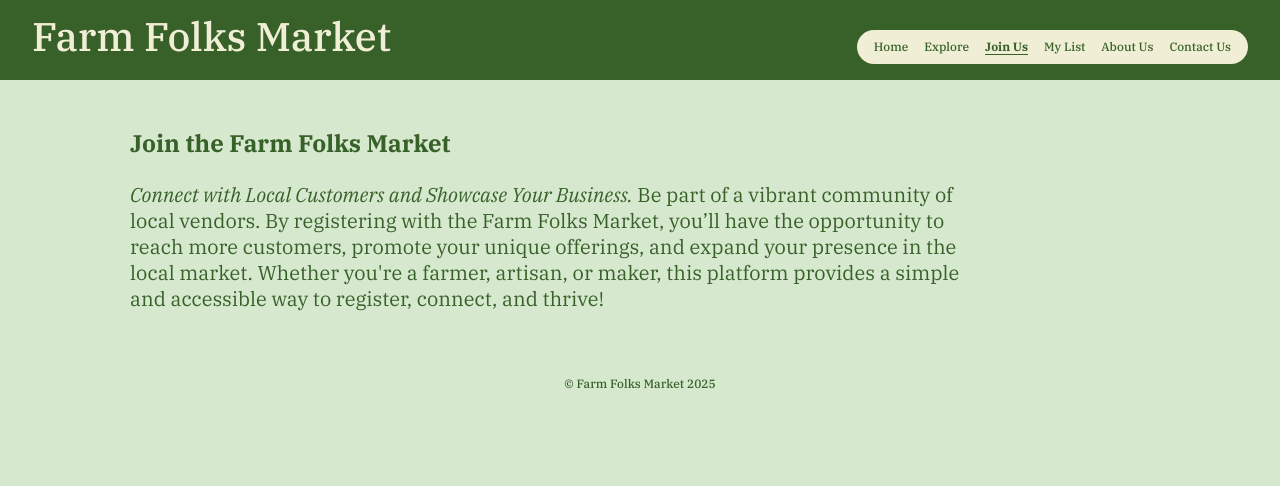
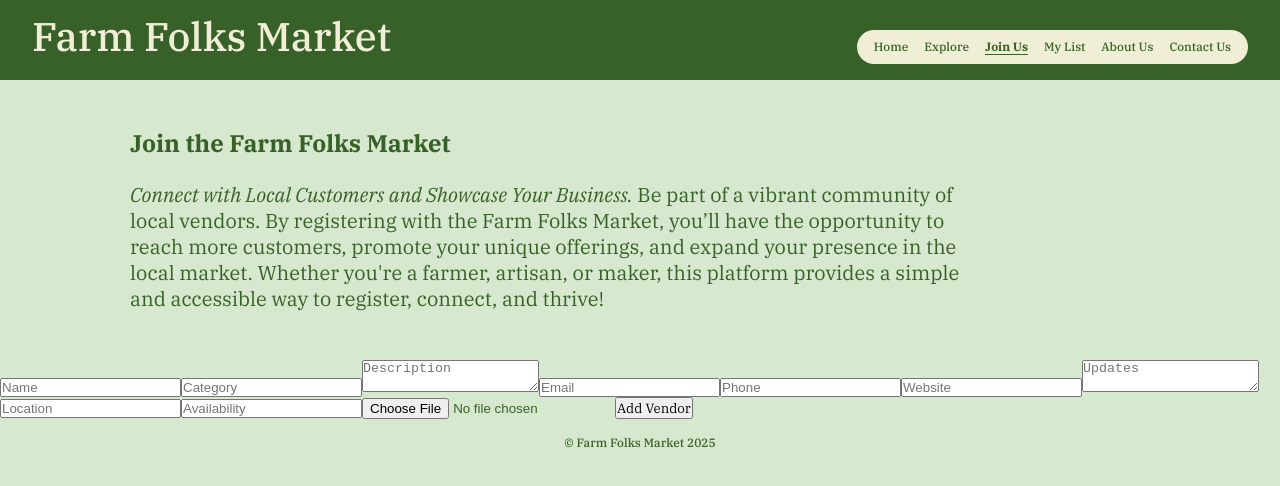
Before and after one commit to sonalsood/farm-folks-market, a React (Vite) app: page /register in a window 1280 px wide. Shown: the top 486 px of the page. Built offline with nearby package versions, Linux system fonts and the light colour scheme; no server answers.

Commit message:
front-end back-end connect for post form data

```diff
--- /dev/null
+++ b/src/components/Form/Form.jsx
@@ -0,0 +1,150 @@
+import { useState } from "react";
+import axios from "axios";
+import "./Form.scss";
+
+const baseUrl = import.meta.env.VITE_API_URL;
+
+const Form = () => {
+  const [formData, setFormData] = useState({
+    name: "",
+    category: "",
+    description: "",
+    contactEmail: "",
+    contactPhone: "",
+    website: "",
+    updates: "",
+    location: "",
+    availability: "",
+    imageUrl: null,
+  });
+  const [error, setError] = useState("");
+
+  const handleChange = (e) => {
+    setFormData({ ...formData, [e.target.name]: e.target.value });
+  };
+
+  const handleFileChange = (e) => {
+    setFormData({ ...formData, imageUrl: e.target.files[0] });
+  };
+
+  const handleSubmit = async (e) => {
+    e.preventDefault();
+    setError("");
+
+    const { contactEmail, contactPhone } = formData;
+    if (!/\S+@\S+\.\S+/.test(contactEmail)) {
+      setError("Invalid email format");
+      return;
+    }
+    if (!/^\+?[0-9\s\-\(\)]{10,}$/.test(contactPhone)) {
+      setError("Invalid phone number");
+      return;
+    }
+
+    const formDataToSend = new FormData();
+    Object.keys(formData).forEach((key) => {
+      formDataToSend.append(key, formData[key]);
+    });
+
+    try {
+      const response = await axios.post(
+        baseUrl + `/api/vendors`,
+        formDataToSend,
+        {
+          headers: { "Content-Type": "multipart/form-data" }, // Axios automatically sets this
+        }
+      );
+
+      alert("Vendor added successfully!");
+      setFormData({
+        name: "",
+        category: "",
+        description: "",
+        contactEmail: "",
+        contactPhone: "",
+        website: "",
+        updates: "",
+        location: "",
+        availability: "",
+        imageUrl: null,
+      });
+    } catch (error) {
+      setError(error.response?.data?.message || "Error adding vendor");
+    }
+  };
+  return (
+    <form onSubmit={handleSubmit} className="form">
+      <input
+        type="text"
+        name="name"
+        placeholder="Name"
+        value={formData.name}
+        onChange={handleChange}
+        required
+      />
+      <input
+        type="text"
+        name="category"
+        placeholder="Category"
+        value={formData.category}
+        onChange={handleChange}
+        required
+      />
+      <textarea
+        name="description"
+        placeholder="Description"
+        value={formData.description}
+        onChange={handleChange}
+        required
+      />
+      <input
+        type="email"
+        name="contactEmail"
+        placeholder="Email"
+        value={formData.contactEmail}
+        onChange={handleChange}
+        required
+      />
+      <input
+        type="text"
+        name="contactPhone"
+        placeholder="Phone"
+        value={formData.contactPhone}
+        onChange={handleChange}
+        required
+      />
+      <input
+        type="text"
+        name="website"
+        placeholder="Website"
+        value={formData.website}
+        onChange={handleChange}
+      />
+      <textarea
+        name="updates"
+        placeholder="Updates"
+        value={formData.updates}
+        onChange={handleChange}
+      />
+      <input
+        type="text"
+        name="location"
+        placeholder="Location"
+        value={formData.location}
+        onChange={handleChange}
+      />
+      <input
+        type="text"
+        name="availability"
+        placeholder="Availability"
+        value={formData.availability}
+        onChange={handleChange}
+      />
+      <input type="file" name="imageUrl" onChange={handleFileChange} />
+      {error && <p style={{ color: "red" }}>{error}</p>}
+      <button type="submit">Add Vendor</button>
+    </form>
+  );
+};
+
+export default Form;
--- /dev/null
+++ b/src/components/Form/Form.scss
@@ -0,0 +1,6 @@
+@use "../../styles/partials/global";
+@use "../../styles/partials/variables" as *;
+@use "../../styles/partials/mixins" as *;
+
+// .form {
+// }
--- a/src/pages/VendorRegisterPage/VendorRegisterPage.jsx
+++ b/src/pages/VendorRegisterPage/VendorRegisterPage.jsx
@@ -1,9 +1,11 @@
 import JoinUsHeading from "../../components/JoinUsHeading/JoinUsHeading";
+import Form from "../../components/Form/Form";
 
 const VendorRegisterPage = () => {
   return (
     <>
       <JoinUsHeading />
+      <Form />
     </>
   );
 };
```
